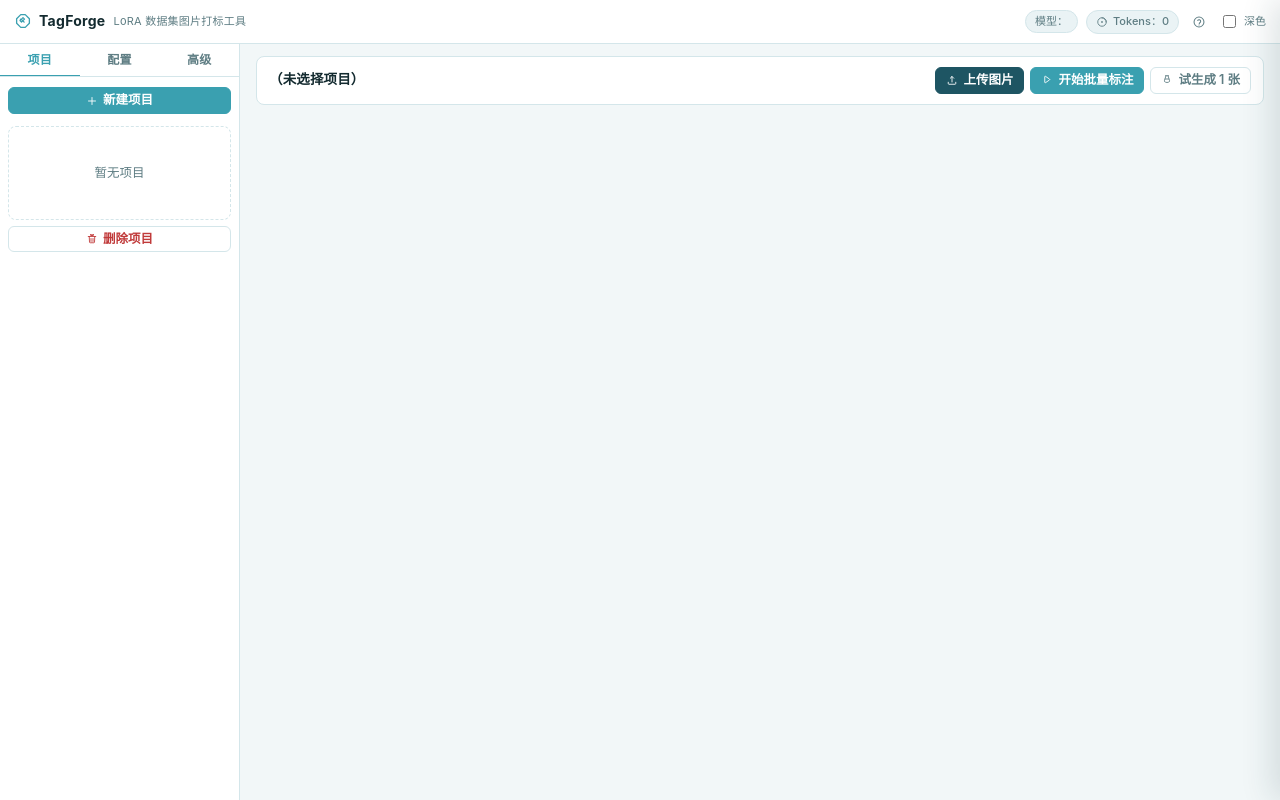
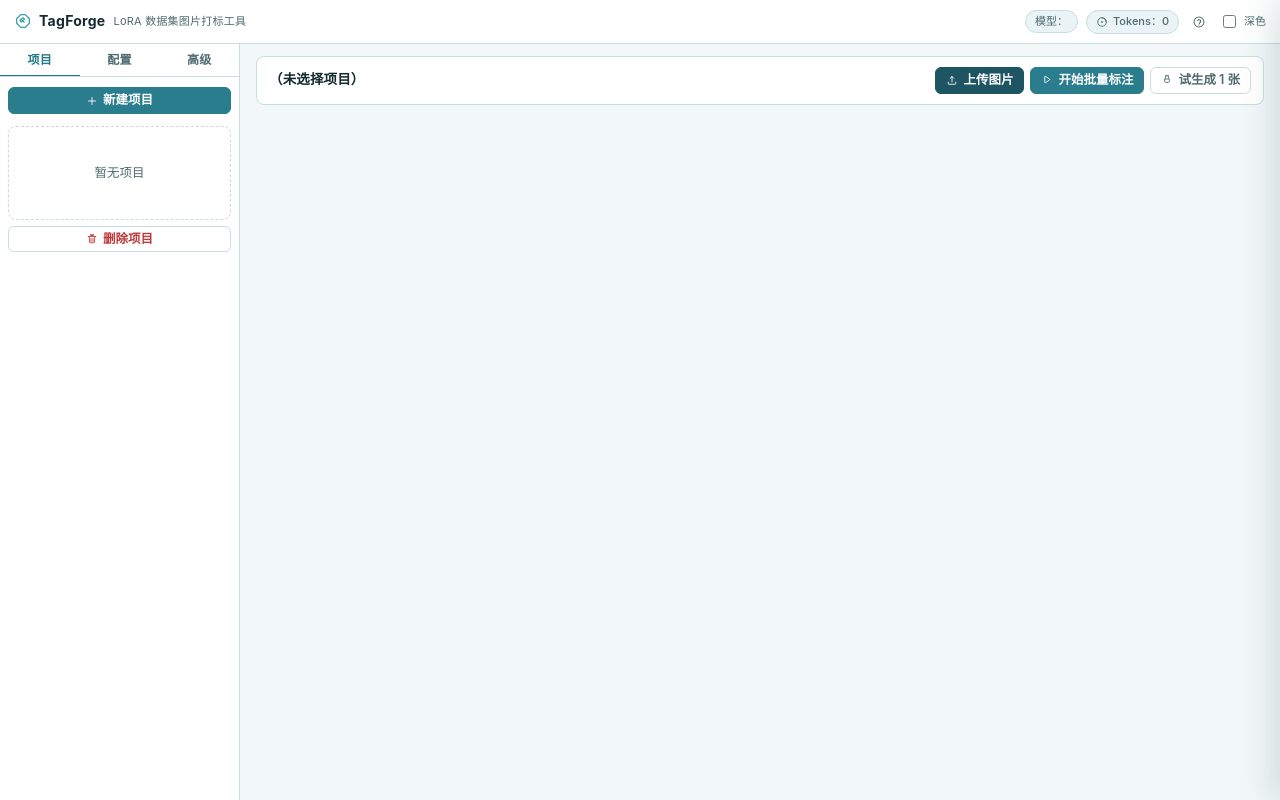
Before and after one commit to syaofox/TagForge, a FastAPI app: template templates/base.html in a window 1280 px wide. Run offline with FastAPI, Linux system fonts and the light colour scheme; the template is opened without the code that fills it, so the values that code supplies are empty.

Commit message:
style(ui): 全量色彩协调性审计与对比度修复
- 明/暗全量对比度达标：muted 5.72/6.62、border 1.41/1.57、ok/info 5.3+/5.5+，primary 按钮 #2a7d8d vs 白 4.75、accent #257a8a vs 白 4.96（原 #3aa0b0 仅 3.07）
- 品牌 #3aa0b0 保留为 --tf-brand（logo/soft），可读文本/按钮改用可达性深青 #2a7d8d/#257a8a（明）与 #5ab4c5（暗），暗按钮白字改深字 #0f2124 保证 5.4+
- 中性青灰重调：bg #f2f7f8 / surface-2 #eaf3f5 / border #c8dde2（原 1.19→1.30）等，暗 bg #0f2124 / surface #162f35 等
- 状态色明暗自适应：CSS 变量 --tf-status-* 明 #0f7a56/#8a5f0a/#257a8a/#c03a3a vs 暗 #34d399/#fbbf24/#5ab4c5/#f07a7a（原单色暗底仅 2.6-2.8），卡片改用 class 而非 inline
- 去紫：btn-teal #2f8fa0 / indigo #1e5563，banner/阴影等同步青 tint，色相素雅单色为主、语义色互补

Refs: WCAG AA 4.5/3 验证，色相 188° 主、语义 0°/26°/160°/197° 互补

```diff
--- a/core.py
+++ b/core.py
@@ -281,9 +281,9 @@ STATUS_TEXT = {
     "failed": "失败",
 }
 STATUS_COLOR = {
-    "tagged": "#15946a",
-    "pending": "#b45309",
-    "processing": "#3aa0b0",
+    "tagged": "#0f7a56",
+    "pending": "#8a5f0a",
+    "processing": "#257a8a",
     "failed": "#c03a3a",
 }
 
--- a/static/css/tf.css
+++ b/static/css/tf.css
@@ -1,32 +1,38 @@
-/* ===== TagForge — 素雅紧凑主题（Heroicons 棱角） ===== */
+/* ===== TagForge — 素雅紧凑主题（Heroicons 棱角，青 #3aa0b0） ===== */
 :root {
-  --tf-primary: #3aa0b0;
-  --tf-primary-hover: #2f8fa0;
-  --tf-accent: #3aa0b0;
+  --tf-brand: #3aa0b0;
+  --tf-primary: #2a7d8d;
+  --tf-primary-hover: #236a78;
+  --tf-accent: #257a8a;
   --tf-accent-soft: rgba(58,160,176,.09);
   --tf-bg: #f2f7f8;
   --tf-surface: #ffffff;
   --tf-surface-2: #eaf3f5;
-  --tf-border: #d4e6ea;
-  --tf-border-strong: #bdd7dd;
+  --tf-border: #c8dde2;
+  --tf-border-strong: #b9d2d7;
   --tf-text: #132a2f;
-  --tf-muted: #5e7d83;
-  --tf-muted-2: #8aaab0;
+  --tf-muted: #4f6b70;
+  --tf-muted-2: #758f94;
   --tf-danger: #c03a3a;
-  --tf-ok: #15946a;
-  --tf-warn: #b45309;
-  --tf-info: #3a8fb0;
+  --tf-ok: #0f7a56;
+  --tf-warn: #8a5f0a;
+  --tf-info: #2a6f90;
   --tf-radius: 6px;
   --tf-radius-sm: 4px;
   --tf-radius-pill: 999px;
   --tf-shadow-sm: 0 1px 2px rgba(19,58,64,.06);
   --tf-shadow: 0 4px 16px rgba(19,58,64,.08);
   --tf-shadow-lg: 0 8px 32px rgba(19,58,64,.14);
+  /* 状态（明） */
+  --tf-status-tagged: #0f7a56;
+  --tf-status-pending: #8a5f0a;
+  --tf-status-processing: #257a8a;
+  --tf-status-failed: #c03a3a;
 }
 :root[data-theme="dark"] {
   --tf-primary: #3aa0b0;
   --tf-primary-hover: #4ab4c5;
-  --tf-accent: #3aa0b0;
+  --tf-accent: #5ab4c5;
   --tf-accent-soft: rgba(58,160,176,.14);
   --tf-bg: #0f2124;
   --tf-surface: #162f35;
```
Also changed, not shown: other parts of static/css/tf.css (+25 -6 lines), templates/partials/card.html (+3 -4 lines).
